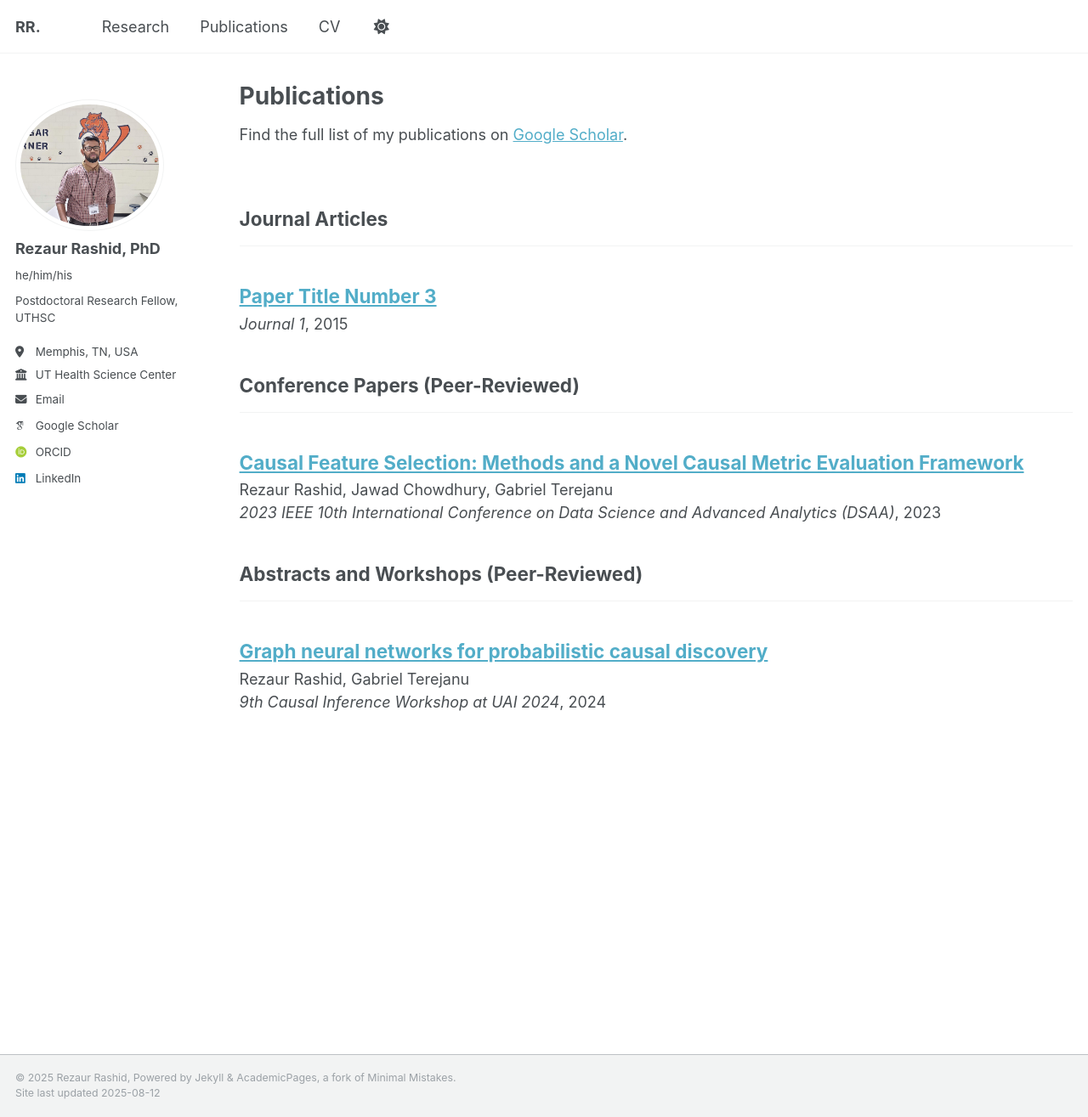
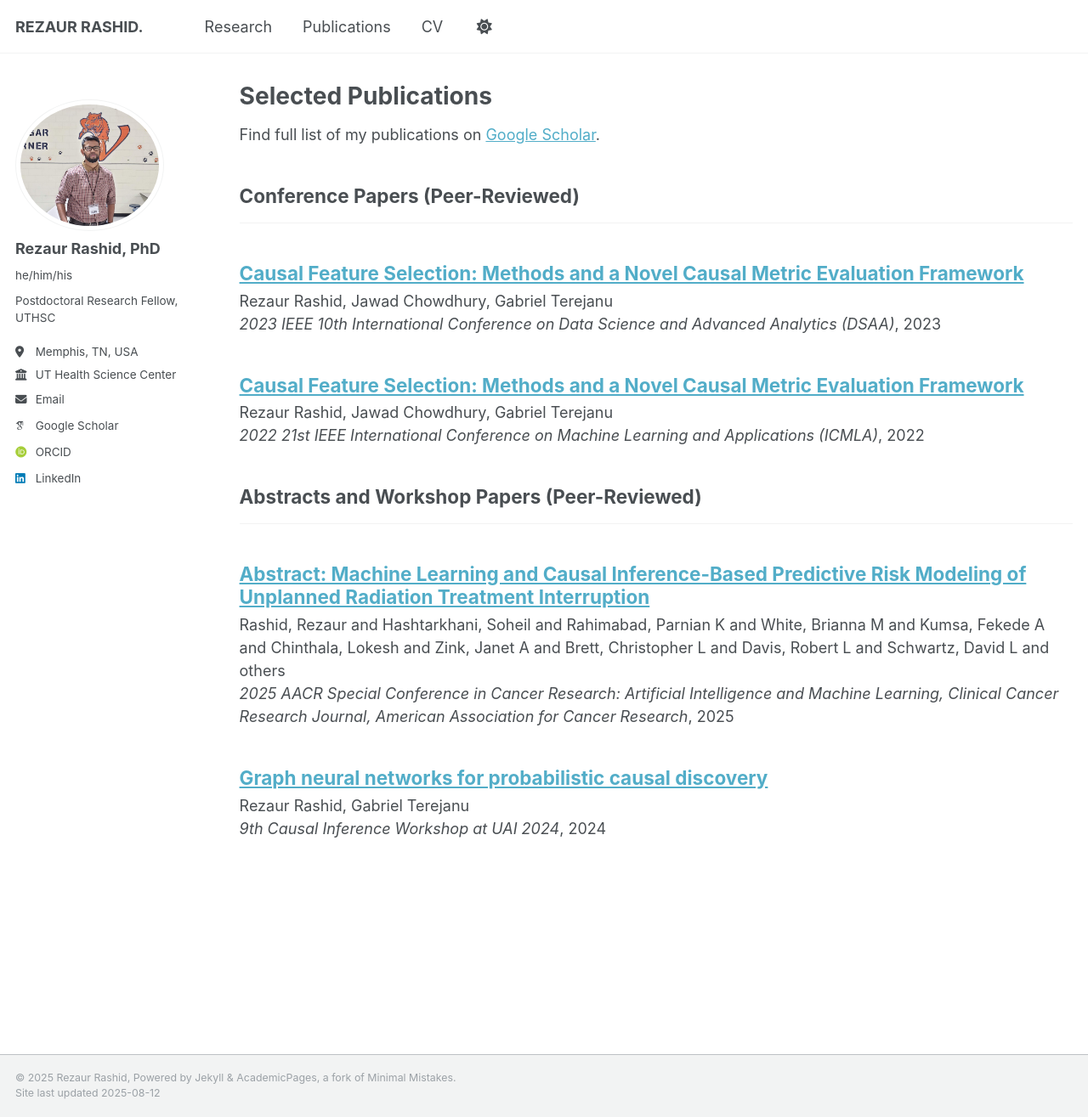
Before and after one commit to rezaurrashid/rezaurrashid.github.io, a Jekyll site: the page built from _pages/publications.html, in a window 1280 px wide and 1315 px high. Shown: the whole window at 85% size. Built offline with Jekyll 4.4.1, drawn with Linux system fonts in a browser that asks for light colours; some web fonts are replaced; a script that is not in the unit is left out.

Commit message:
adding publication part 1

```diff
--- a/_config.yml
+++ b/_config.yml
@@ -1,6 +1,6 @@
 # Basic Site Settings
 locale: "en-US"
-title: "RR."
+title: "REZAUR RASHID."
 title_separator: "-"
 name: "Rezaur Rashid"
 description: # "Causal AI | XAI | Graph Neural Networks | AI in Healthcare | Cancer Research"
@@ -41,7 +41,7 @@ publication_category:
   conferences:
     title: 'Conference Papers (Peer-Reviewed)'
   others:
-    title: 'Abstracts and Workshops (Peer-Reviewed)'
+    title: 'Abstracts and Workshop Papers (Peer-Reviewed)'
 
 # Only keep these includes for your main pages and files
 include:
--- a/_pages/publications.html
+++ b/_pages/publications.html
@@ -1,12 +1,12 @@
 ---
 layout: archive
-title: "Publications"
+title: "Selected Publications"
 permalink: /publications/
 author_profile: true
 ---
 
 {% if site.author.googlescholar %}
-  <p class="wordwrap">Find the full list of my publications on <a href="{{site.author.googlescholar}}">Google Scholar</a>.<br /></dp>
+  <p class="wordwrap">Find full list of my publications on <a href="{{site.author.googlescholar}}">Google Scholar</a>.</dp>
 {% endif %}
 
 {% include base_path %}
--- a/_publications/2015-10-01-paper-title-number-3.md
+++ /dev/null
@@ -1,14 +0,0 @@
----
-title: "Paper Title Number 3"
-collection: publications
-category: manuscripts
-permalink: /publication/2015-10-01-paper-title-number-3
-excerpt: 'This paper is about the number 3. The number 4 is left for future work.'
-date: 2015-10-01
-venue: 'Journal 1'
-slidesurl: 'http://academicpages.github.io/files/slides3.pdf'
-paperurl: 'http://academicpages.github.io/files/paper3.pdf'
-citation: 'Your Name, You. (2015). &quot;Paper Title Number 3.&quot; <i>Journal 1</i>. 1(3).'
----
-
-The contents above will be part of a list of publications, if the user clicks the link for the publication than the contents of section will be rendered as a full page, allowing you to provide more information about the paper for the reader. When publications are displayed as a single page, the contents of the above "citation" field will automatically be included below this section in a smaller font.
--- /dev/null
+++ b/_publications/rashid2025abstract.md
@@ -0,0 +1,14 @@
+---
+title: "Abstract: Machine Learning and Causal Inference-Based Predictive Risk Modeling of Unplanned Radiation Treatment Interruption"
+collection: publications
+category: others
+permalink: /publication/rashid2025abstract
+authors: "Rashid, Rezaur and Hashtarkhani, Soheil and Rahimabad, Parnian K and White, Brianna M and Kumsa, Fekede A and Chinthala, Lokesh and Zink, Janet A and Brett, Christopher L and Davis, Robert L and Schwartz, David L and others"
+date: 2025-07-10 # Use the first day of the conference, or the publication date if you know it
+venue: "2025 AACR Special Conference in Cancer Research: Artificial Intelligence and Machine Learning, Clinical Cancer Research Journal, American Association for Cancer Research"
+paperurl: "https://aacrjournals.org/clincancerres/article/31/13_Supplement/A061/763280"
+bibtexurl: "/files/bib/rashid2025abstract.bib"
+citation: "Rashid, R., Hashtarkhani, S., Rahimabad, P. K., White, B. M., Kumsa, F. A., Chinthala, L., ... & Shaban-Nejad, A. (2025). Abstract A061: Machine Learning and Causal Inference-Based Predictive Risk Modeling of Unplanned Radiation Treatment Interruption. Clinical Cancer Research, 31(13_Supplement), A061-A061."
+---
+
+Adherence to scheduled radiation therapy (RT) is a key determinant of cancer treatment quality and outcomes. For this study, we developed an interpretable AI model to identify 1) patients at risk for multiple unplanned RT interruptions and 2) modifiable factors contributing to an elevated risk of RT interruption.
```
Also changed, not shown: _pages/cv.md (+1 -1 lines), _publications/rashid2022causal.md (added, +13 -0 lines), _publications/rashid2023causal.md (+1 -1 lines), files/bib/rashid2022causal.bib (added, +8 -0 lines), files/bib/rashid2025abstract.bib (added, +10 -0 lines).
